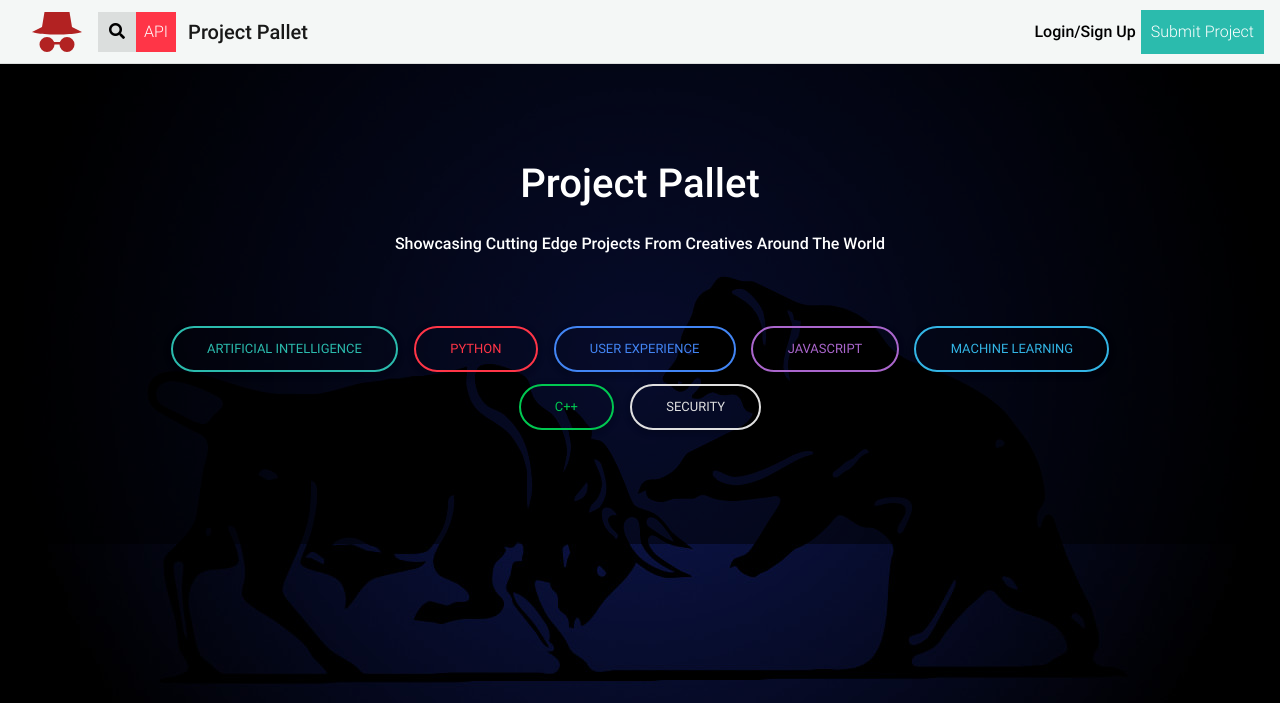
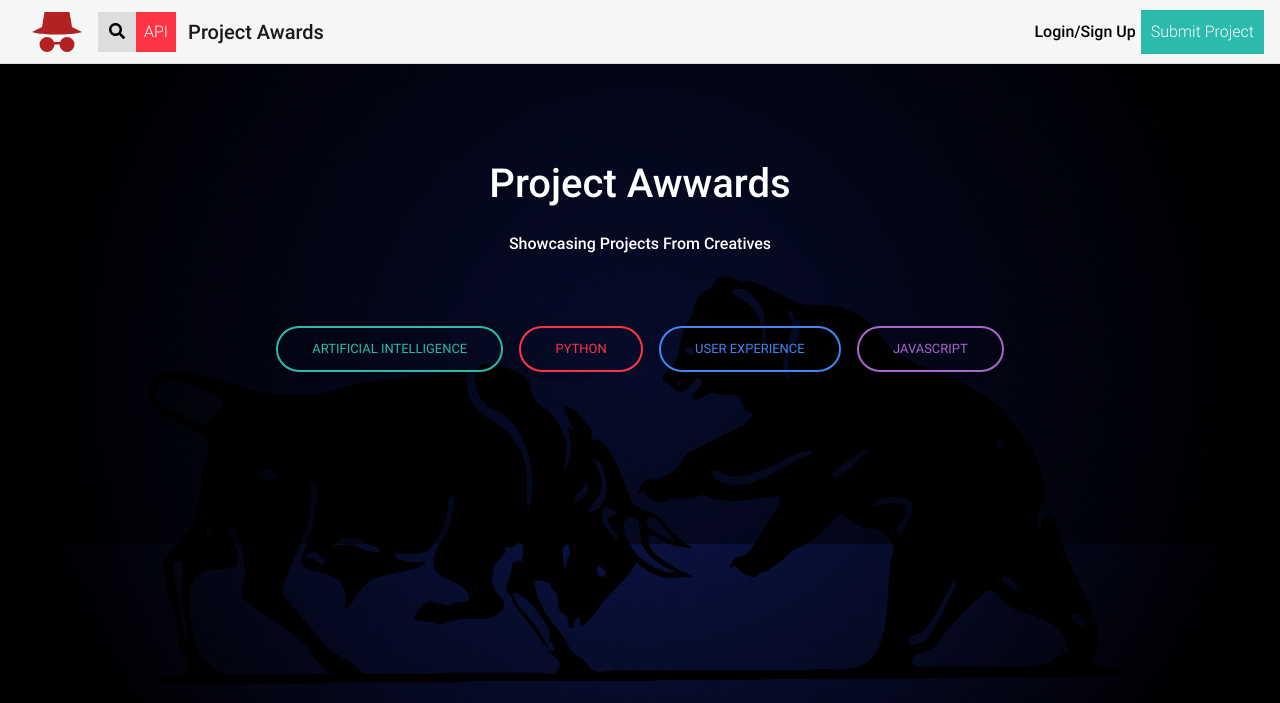
Before and after one commit to vyonna6519/awardproject, a Django app: template projects/templates/index.html in a window 1280 px wide. Shown: the top 703 px of the page. Run offline with Django 4.2, Linux system fonts and the light colour scheme; the template is opened without the code that fills it: most values are stand-ins (such as "Sample title", 1, 10 or a date in 2020); grey boxes marked "Sample" are stand-in pictures; some libraries are stand-ins or nearby versions.

Commit message:
updated navbar ,details html

```diff
--- a/projects/templates/api.html
+++ b/projects/templates/api.html
@@ -28,7 +28,7 @@
         <img height="120" class="rounded-circle hoverable " src="" alt="">
         <span id="user">{{user}}</span>
         <br><br><br>
-        <i class="alert alert-warning">Please update your profile to get started</i>
+        <i class="alert alert-warning">Update your profile to get started</i>
           </div>
       </div>
       {%endif%}
--- a/projects/templates/details.html
+++ b/projects/templates/details.html
@@ -12,7 +12,7 @@
         </div>
         <div class="col-md-6">
           <h1 class="hed">{{i.name}}</h1>
-          <p class="i">by <b class='b'>{{i.user}} </b> with a Rating of <strong> {{average}}</strong></p>
+          <p class="i">by <b class='b'>{{i.user}} </b> Rating of <strong> {{average}}</strong></p>
           <div class="design">
 
               <a target="_blank"  href="{{i.link}}">{{design}}</a>
--- a/projects/templates/index.html
+++ b/projects/templates/index.html
@@ -5,15 +5,13 @@
 <div class="home">
 <div class="overly">
   <br><br><br>
-  <h4 id="awa">Project Pallet</h4>
-  <p>Showcasing Cutting Edge Projects From Creatives Around The World</p><br><br>
+  <h4 id="awa">Project Awwards</h4>
+  <p>Showcasing  Projects From Creatives</p><br><br>
     <button class="btn btn-outline-default" type="button" name="button">Artificial Intelligence</button>
     <button class="btn btn-outline-danger" type="button" name="button">Python</button>
     <button class="btn btn-outline-primary" type="button" name="button">User Experience</button>
     <button class="btn btn-outline-secondary" type="button" name="button">JavaScript</button>
-    <button class="btn btn-outline-info" type="button" name="button">Machine Learning</button><br>
-    <button class="btn btn-outline-success" type="button" name="button">C++</button>
-    <button class="btn btn-outline-light" type="button" name="button">Security</button>
+
 </div>
 </div>
 <br>
--- a/projects/templates/navbar.html
+++ b/projects/templates/navbar.html
@@ -15,10 +15,9 @@
       </li>
       <li class="nav-item bg-danger">
         <a style="color:white"  href="{%url 'api'%}"  class="nav-link" >API<span class="sr-only">(current)</span></a>
-
       </li>
       <li>
-        <a id="title" class="navbar-brand" href="/">Project Pallet</a>
+        <a id="title" class="navbar-brand" href="/">Project Awards</a>
       </li>
 
     </ul>
```
